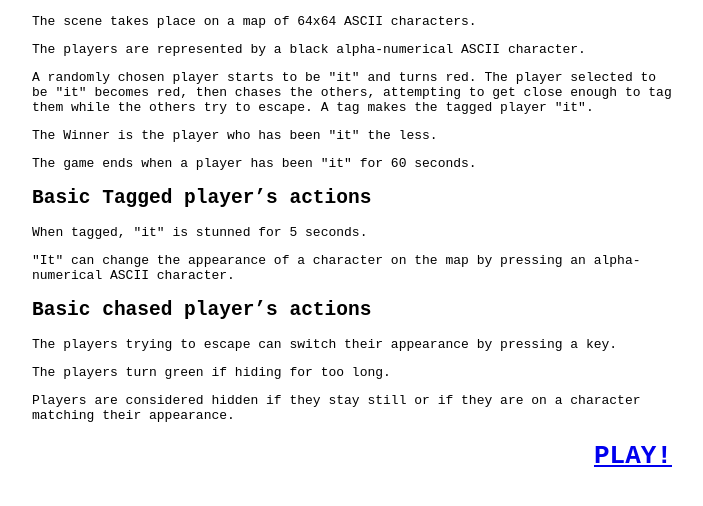
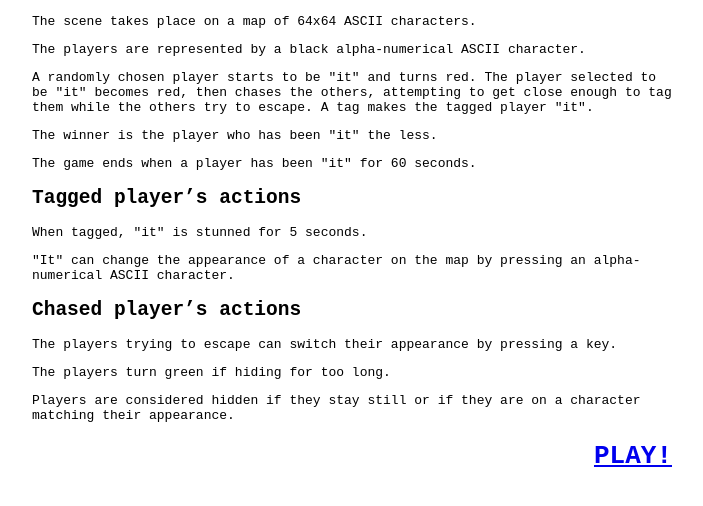
Before and after one commit to corpsmoderne/tagscii, a website: page public/intro.html in a window 1280 px wide. Shown: the part 80-586 px from the top of the page, without its empty margins (288-991 px from the left). Drawn offline with Linux system fonts and the light colour scheme.

Commit message:
fix intro

```diff
--- a/public/intro.html
+++ b/public/intro.html
@@ -33,20 +33,20 @@
       </p>
 
       <p>
-        The Winner is the player who has been "it" the less.
+        The winner is the player who has been "it" the less.
       </p>
       <p>
         The game ends when a player has been "it" for 60 seconds.
       </p>
 
 
-      <h2>Basic Tagged player’s actions</h2>
+      <h2>Tagged player’s actions</h2>
 
       <p>When tagged, "it" is stunned for 5 seconds.</p>
 
       <p>"It" can change the appearance of a character on the map by pressing an alpha-numerical ASCII character.</p>
 
-      <h2>Basic chased player’s actions</h2>
+      <h2>Chased player’s actions</h2>
 
       <p>The players trying to escape can switch their appearance by pressing a key.</p>
 
```
